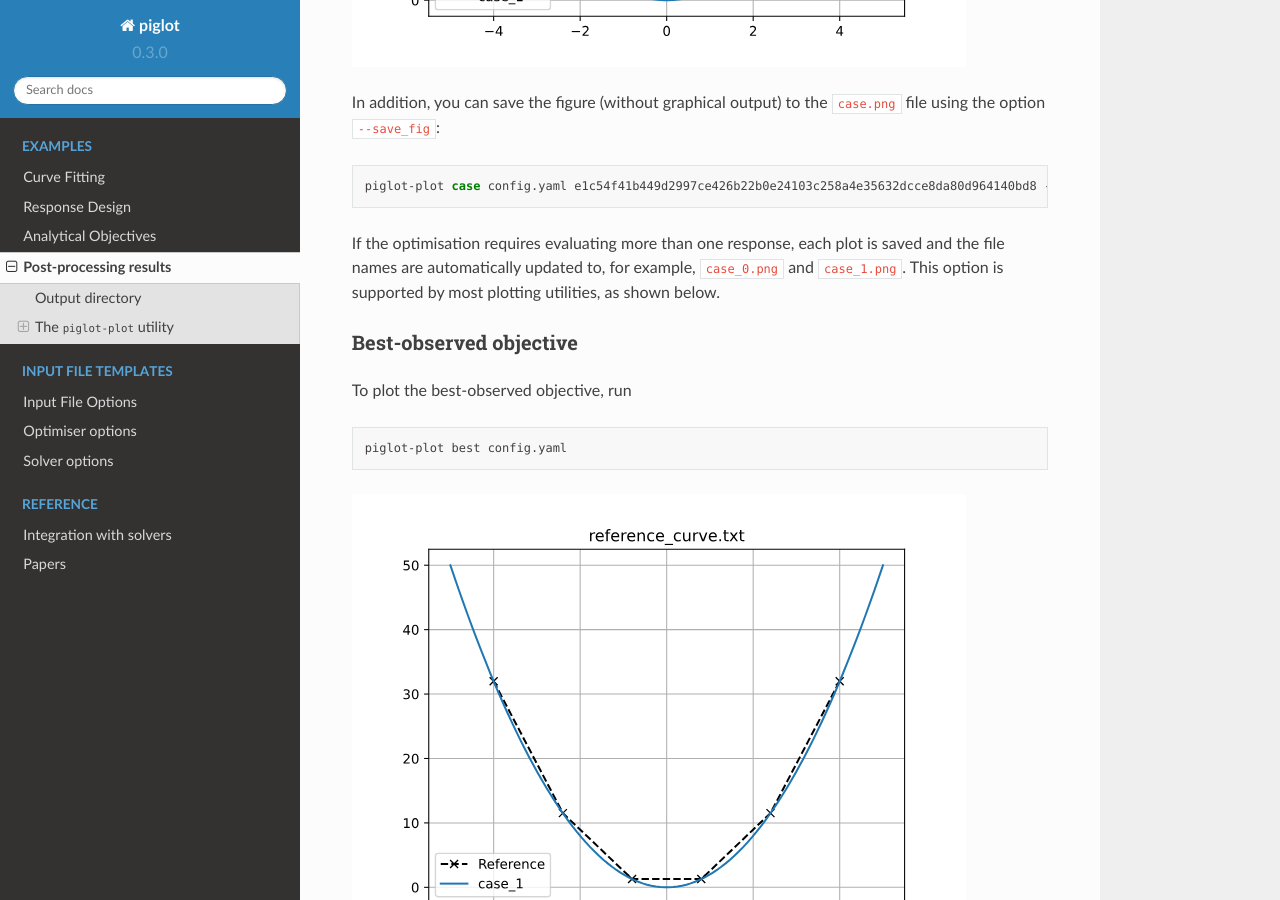
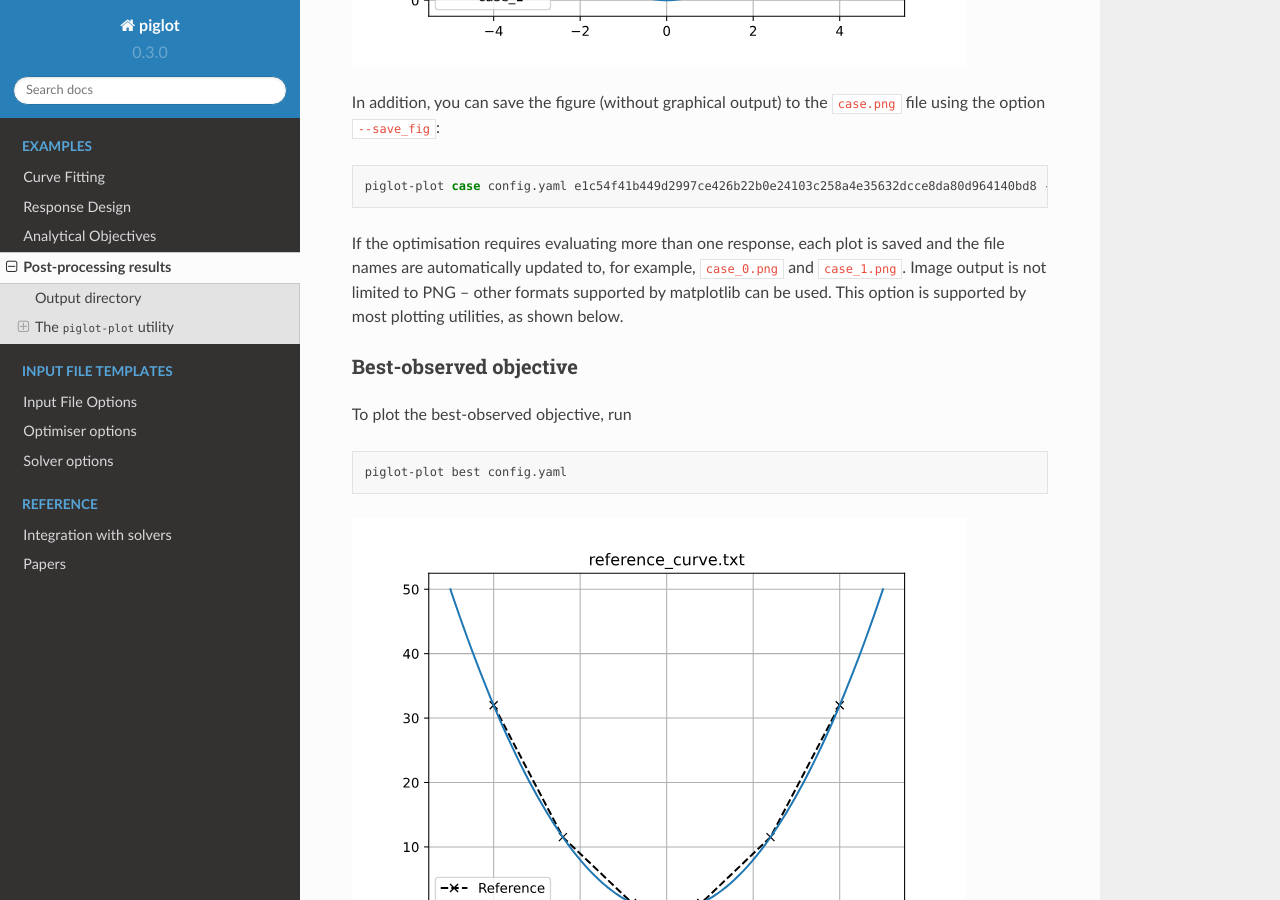
Before and after one commit to CM2S/piglot, a Sphinx documentation site: the page built from docs/source/examples/post_processing/description.md, in a window 1280 px wide and 900 px high, scrolled down 3897 px. Built offline with Sphinx 7.4.7 and the Read the Docs theme 2.0.0, drawn with Linux system fonts in a browser that asks for light colours; pages that are not in the unit, such as notebooks, are missing from menus.

Commit message:
Add comment on save_fig format

````diff
--- a/docs/source/examples/post_processing/description.md
+++ b/docs/source/examples/post_processing/description.md
@@ -146,6 +146,7 @@ In addition, you can save the figure (without graphical output) to the `case.png
 piglot-plot case config.yaml e1c54f41b449d2997ce426b22b0e24103c258a4e35632dcce8da80d964140bd8 --save_fig case.png
 ```
 If the optimisation requires evaluating more than one response, each plot is saved and the file names are automatically updated to, for example, `case_0.png` and `case_1.png`.
+Image output is not limited to PNG -- other formats supported by matplotlib can be used.
 This option is supported by most plotting utilities, as shown below.
 
 
````
